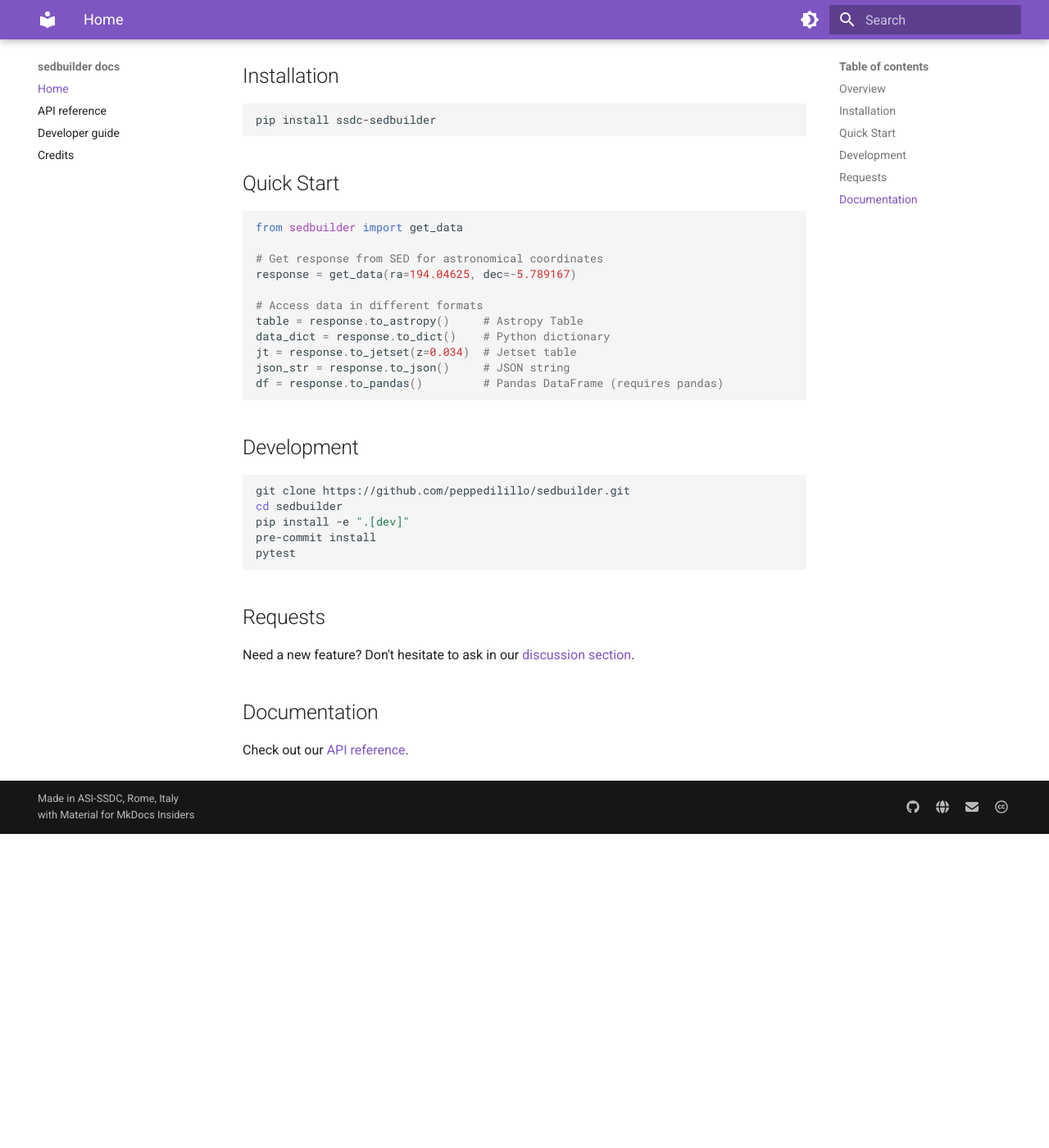
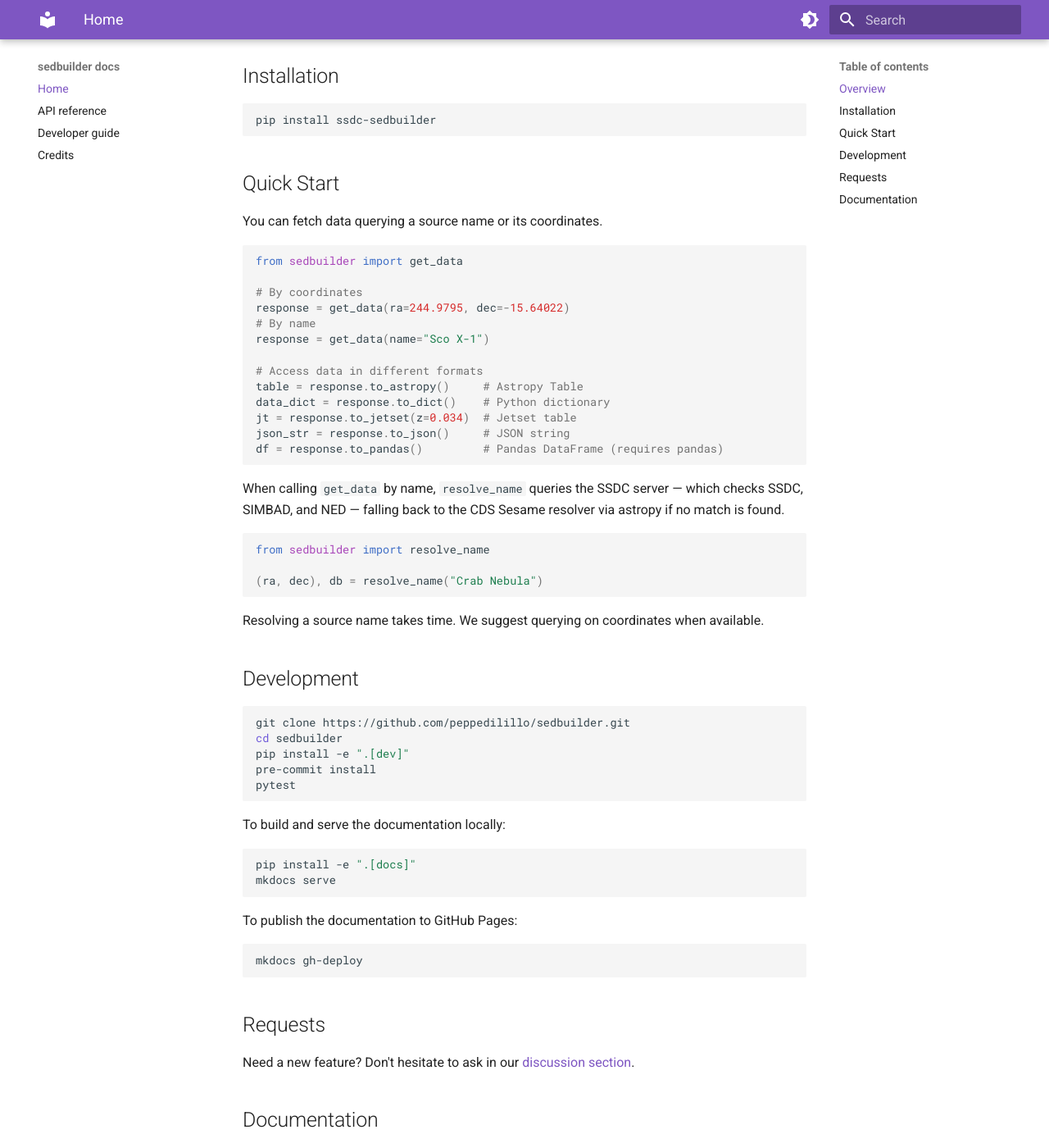
Before and after one commit to peppedilillo/sedbuilder, an MkDocs documentation site: the page built from docs/index.md, in a window 1280 px wide and 1400 px high, scrolled down 389 px. Shown: the whole window at 82% size. Built offline with MkDocs 1.6.1 and Material for MkDocs 9.7.7, drawn with Linux system fonts in a browser that asks for light colours; before the commit the page ends 1406 px from its top, so only the background shows below that.

Commit message:
Adds documentation to name resolver, improves README

````diff
--- a/README.md
+++ b/README.md
@@ -15,11 +15,15 @@ pip install ssdc-sedbuilder
 
 ## Quick Start
 
+You can fetch data querying a source name or its coordinates.
+
 ```python
 from sedbuilder import get_data
 
-# Get response from SED for astronomical coordinates
-response = get_data(ra=194.04625, dec=-5.789167)
+# By coordinates
+response = get_data(ra=244.9795, dec=-15.64022)
+# By name
+response = get_data(name="Sco X-1")
 
 # Access data in different formats
 table = response.to_astropy()     # Astropy Table
@@ -28,6 +32,17 @@ jt = response.to_jetset(z=0.034)  # Jetset table
 json_str = response.to_json()     # JSON string
 df = response.to_pandas()         # Pandas DataFrame (requires pandas)
 ```
+
+When calling `get_data` by name, `resolve_name` queries the SSDC server — which checks SSDC, SIMBAD, and NED — falling back to the CDS Sesame resolver via astropy if no match is found.
+
+```python
+from sedbuilder import resolve_name
+
+(ra, dec), db = resolve_name("Crab Nebula")
+```
+
+Resolving a source name takes time. We suggest querying on coordinates when available.
+
 
 ## Development
 
@@ -39,6 +54,19 @@ pre-commit install
 pytest
 ```
 
+To build and serve the documentation locally:
+
+```bash
+pip install -e ".[docs]"
+mkdocs serve
+```
+
+To publish the documentation to GitHub Pages:
+
+```bash
+mkdocs gh-deploy
+```
+
 ## Requests
 
 Need a new feature? Don't hesitate to ask in our [discussion section](https://github.com/peppedilillo/sedbuilder/discussions).
--- a/sedbuilder/__init__.py
+++ b/sedbuilder/__init__.py
@@ -2,6 +2,7 @@
 
 from sedbuilder.requests import catalogs
 from sedbuilder.requests import get_data
+from sedbuilder.requests import resolve_name
 from sedbuilder.schemas import CatalogsResponse
 from sedbuilder.schemas import GetDataResponse
 from sedbuilder.utils import catalogs_from_json
@@ -12,6 +13,7 @@ __all__ = [
     "catalogs",
     "get_data_from_json",
     "catalogs_from_json",
+    "resolve_name",
     "GetDataResponse",
     "CatalogsResponse",
 ]
````
Also changed, not shown: docs/api.md (+1 -0 lines), 3 other files.
